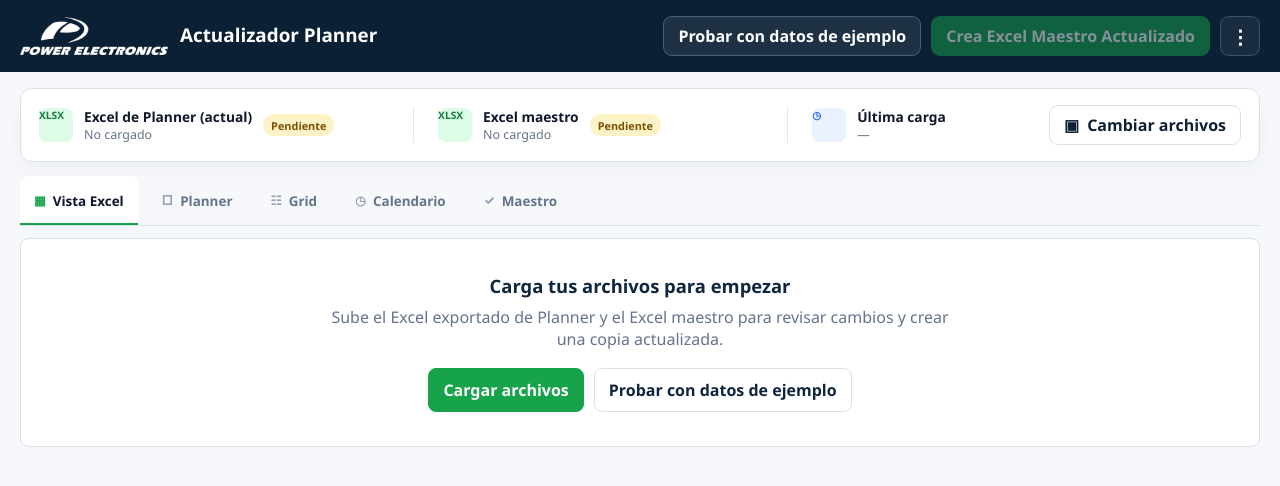
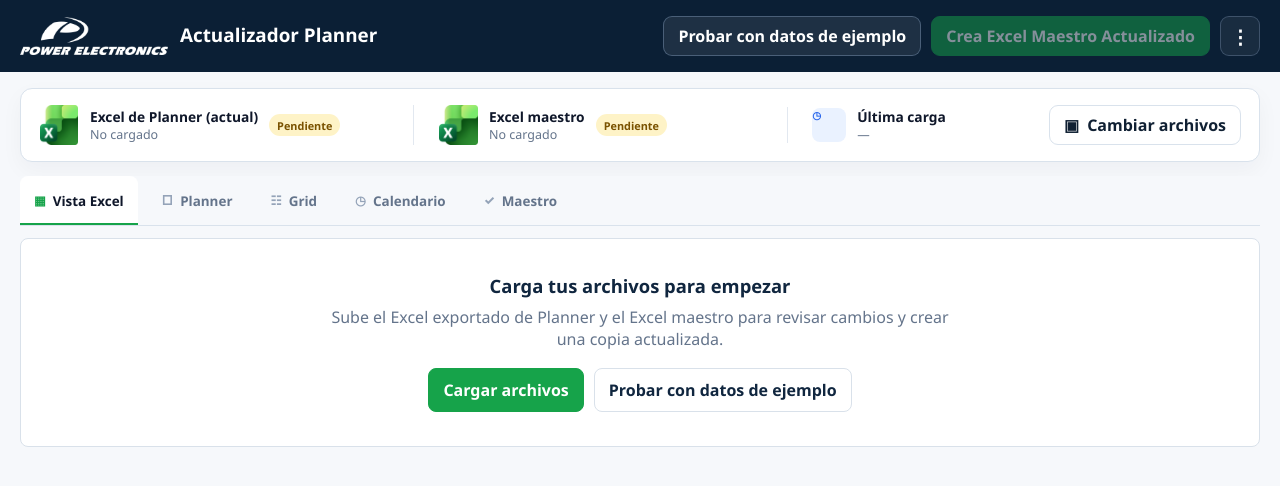
Before and after one commit to autemadmn/excel.prueba, a React (Vite) app: page / in a window 1280 px wide. Shown: the top 486 px of the page. Built offline with nearby package versions, Linux system fonts and the light colour scheme.

Commit message:
Use Excel logo in file cards

```diff
--- a/src/components/FileStatusBar.tsx
+++ b/src/components/FileStatusBar.tsx
@@ -37,12 +37,12 @@ export function FileStatusBar({
   lastLoadAt,
   onChangeFiles,
 }: FileStatusBarProps) {
+  const excelLogoUrl = `${import.meta.env.BASE_URL}excellogo.png`;
+
   return (
     <section className="file-status-card" aria-label="Archivos cargados">
       <div className="file-status-item">
-        <span className="file-status-icon" aria-hidden="true">
-          XLSX
-        </span>
+        <img className="file-status-icon" src={excelLogoUrl} alt="" aria-hidden="true" />
         <div>
           <strong>Excel de Planner (actual)</strong>
           <span>{fileNameLabel(plannerFileName)}</span>
@@ -51,9 +51,7 @@ export function FileStatusBar({
       </div>
 
       <div className="file-status-item">
-        <span className="file-status-icon" aria-hidden="true">
-          XLSX
-        </span>
+        <img className="file-status-icon" src={excelLogoUrl} alt="" aria-hidden="true" />
         <div>
           <strong>Excel maestro</strong>
           <span>{fileNameLabel(masterFileName)}</span>
--- a/src/styles/global.css
+++ b/src/styles/global.css
@@ -136,15 +136,9 @@ main .secondary-button:hover:not(:disabled) {
 
 .upload-file-icon,
 .selected-file-icon {
-  display: inline-grid;
-  place-items: center;
+  display: block;
   flex: 0 0 auto;
-  border: 1px solid rgba(46, 155, 95, 0.2);
-  border-radius: 6px;
-  color: #17663b;
-  background: #edf8f1;
-  font-size: 0.68rem;
-  font-weight: 800;
+  object-fit: contain;
 }
 
 .upload-file-icon {
@@ -1626,7 +1620,6 @@ main {
   white-space: nowrap;
 }
 
-.file-status-icon,
 .file-status-time-icon {
   display: inline-grid;
   place-items: center;
@@ -1639,8 +1632,11 @@ main {
 }
 
 .file-status-icon {
-  color: #15803d;
-  background: #dcfce7;
+  display: block;
+  width: 40px;
+  height: 40px;
+  flex: 0 0 auto;
+  object-fit: contain;
 }
 
 .file-status-time-icon {
```
Also changed, not shown: src/components/FileUploadCard.tsx (+3 -6 lines), assets/app.css, assets/app.js, public/excellogo.png (added).
